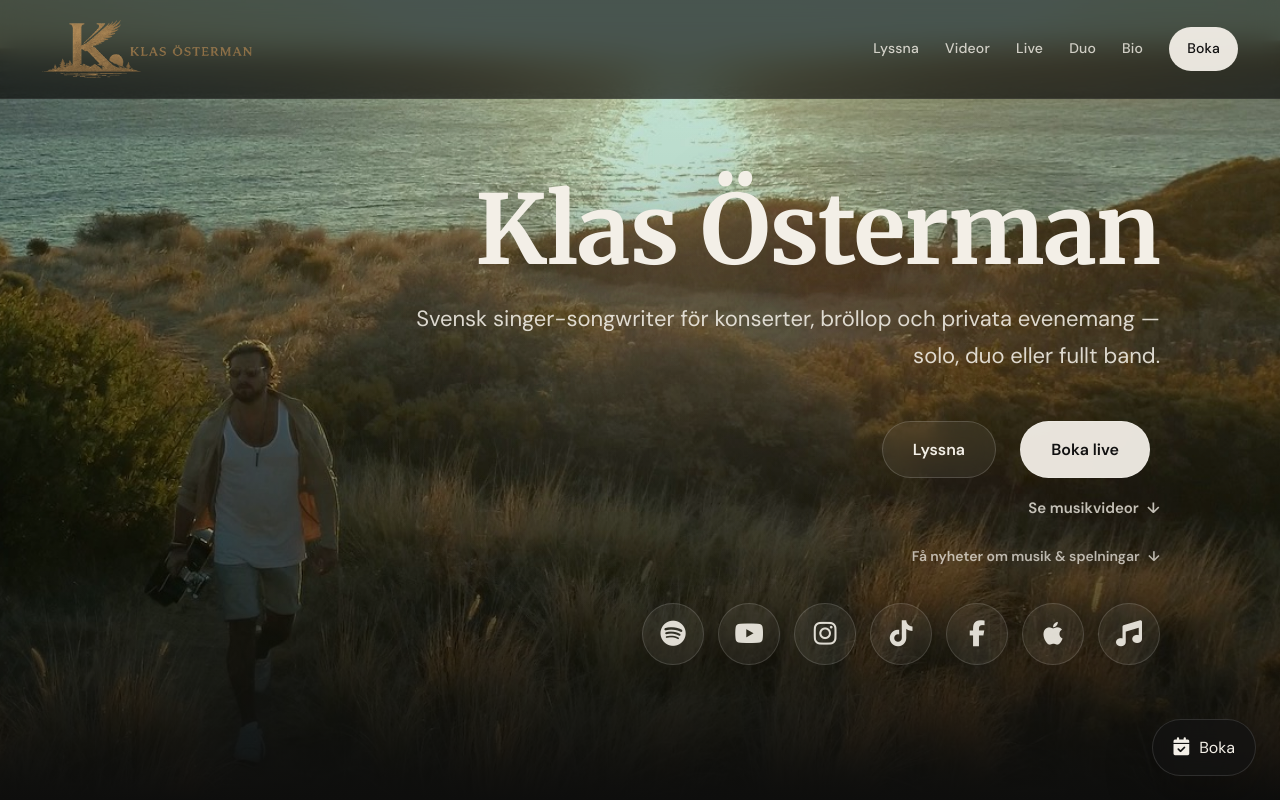
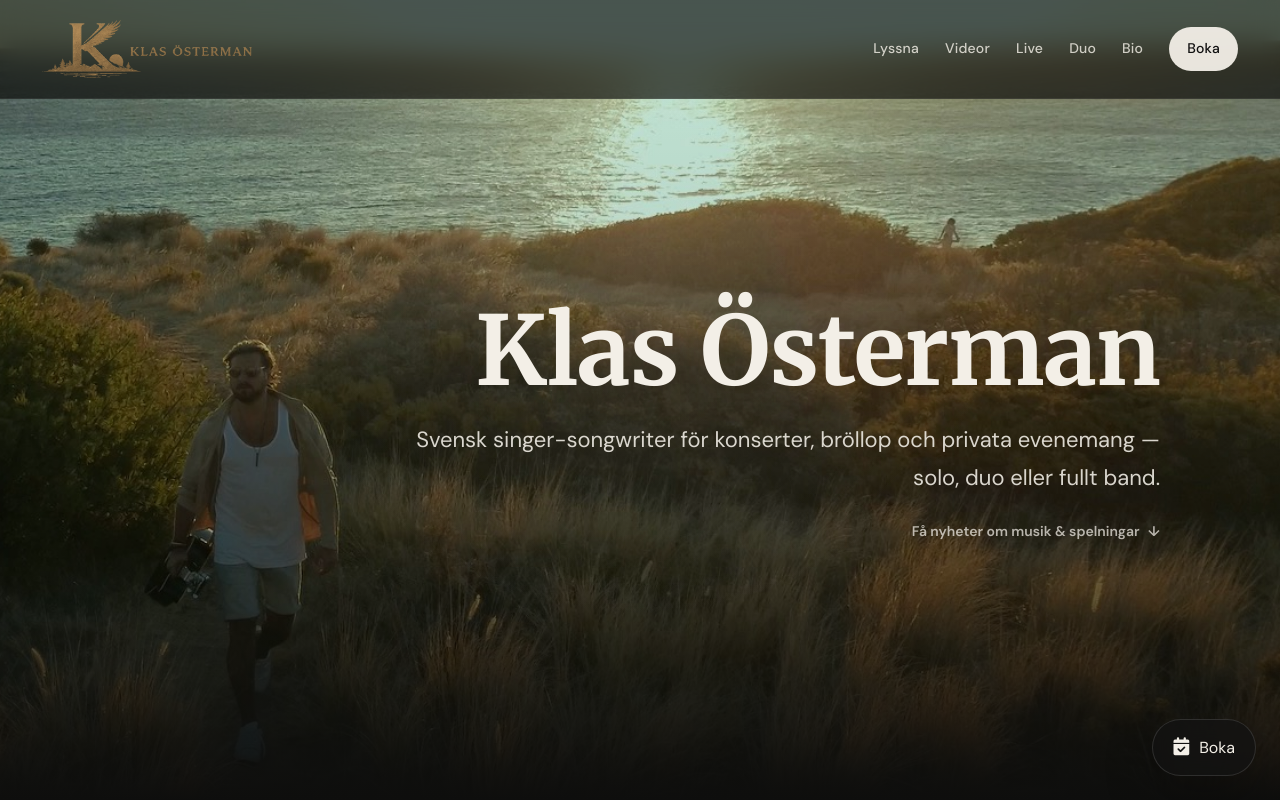
Before and after one commit to klas-png/KlasOsterman-Site, a plain HTML site: page index.html in a window 1280 px wide. Shown: the top 800 px of the page. Drawn offline with Linux system fonts and the light colour scheme.

Commit message:
Förenkla artistsidans presentation

```diff
--- a/index.html
+++ b/index.html
@@ -10,7 +10,7 @@
     content="Klas Österman – svensk singer-songwriter. Lyssna på musik, se videor, hitta spelningar och boka solo, duo eller band."
   >
 
-  <link rel="stylesheet" href="style.css?v=20260810-2">
+  <link rel="stylesheet" href="style.css?v=20260810-3">
   <link
     rel="stylesheet"
     href="https://cdnjs.cloudflare.com/ajax/libs/font-awesome/6.5.2/css/all.min.css"
@@ -69,38 +69,7 @@
       <h1>Klas Österman</h1>
       <p>Svensk singer-songwriter för konserter, bröllop och privata evenemang — solo, duo eller fullt band.</p>
 
-      <div class="buttons">
-        <a href="#music">Lyssna</a>
-        <a class="hero-booking-button" href="#contact">Boka live</a>
-      </div>
-
-      <a class="hero-video-link" href="#videos">Se musikvideor <span aria-hidden="true">↓</span></a>
-
       <a class="hero-news-link" href="#newsletter">Få nyheter om musik &amp; spelningar <span aria-hidden="true">↓</span></a>
-
-      <div class="social-icons" aria-label="Sociala medier">
-        <a href="https://open.spotify.com/artist/5YfH3tH3YRKdskP1CHgadt" target="_blank" rel="noopener noreferrer" aria-label="Spotify">
-          <i class="fab fa-spotify"></i>
-        </a>
-        <a href="https://www.youtube.com/@KlasOstermanMusic" target="_blank" rel="noopener noreferrer" aria-label="YouTube">
-          <i class="fab fa-youtube"></i>
-        </a>
-        <a href="https://www.instagram.com/klasostermanmusic/" target="_blank" rel="noopener noreferrer" aria-label="Instagram">
-          <i class="fab fa-instagram"></i>
-        </a>
-        <a href="https://www.tiktok.com/@klasosterman" target="_blank" rel="noopener noreferrer" aria-label="TikTok">
-          <i class="fab fa-tiktok"></i>
-        </a>
-        <a href="https://www.facebook.com/KlasOstermanMusic" target="_blank" rel="noopener noreferrer" aria-label="Facebook">
-          <i class="fab fa-facebook-f"></i>
-        </a>
-        <a href="https://music.apple.com/se/artist/klas-österman/1201085087" target="_blank" rel="noopener noreferrer" aria-label="Apple Music">
-          <i class="fab fa-apple"></i>
-        </a>
-        <a href="https://link.deezer.com/s/33kyknYXZ2SQVEx1ijzKj" target="_blank" rel="noopener noreferrer" aria-label="Deezer">
-          <i class="fas fa-music"></i>
-        </a>
-      </div>
     </div>
   </header>
 
```
